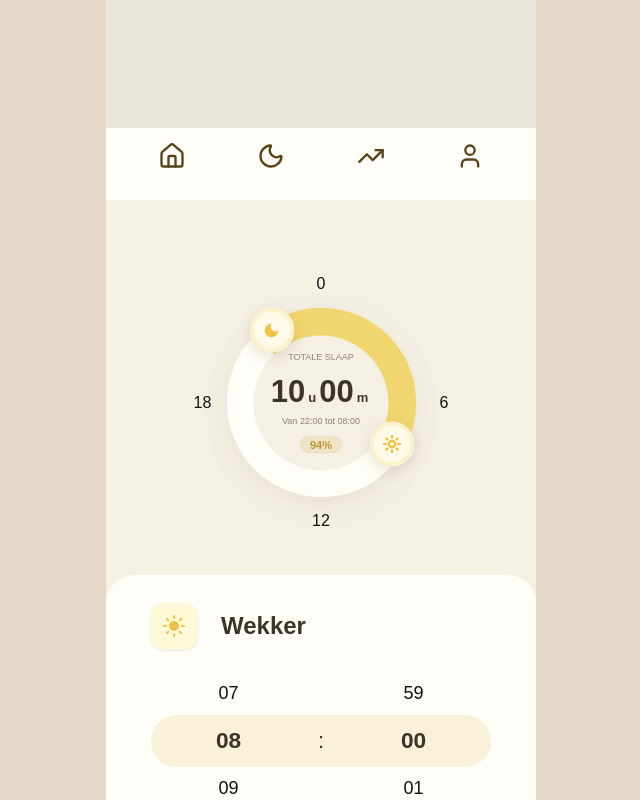
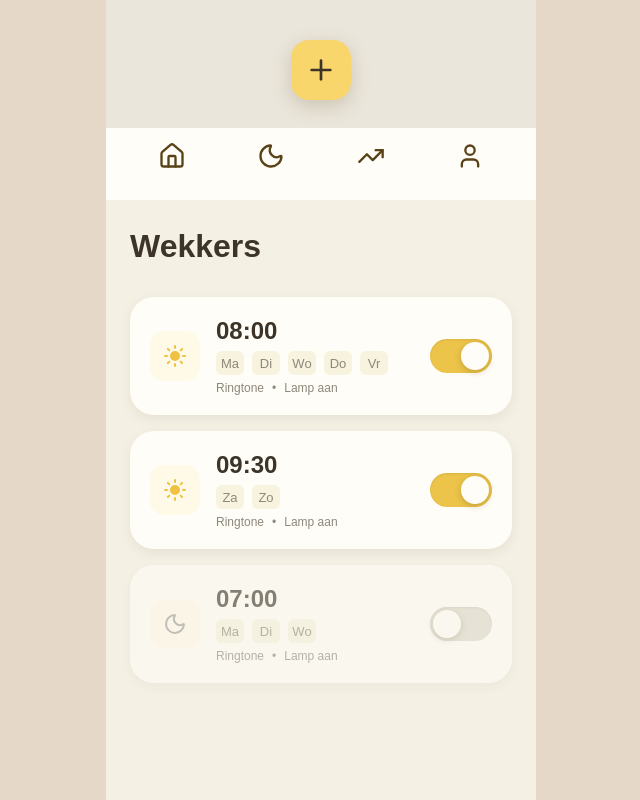
Before and after one commit to MaartjevD/RestforMore, a React (Vite) app: page /sleep in a window 1280 px wide. Shown: the part 600-1400 px from the top of the page, without its empty margins (319-959 px from the left). Built offline with nearby package versions, Linux system fonts and the light colour scheme.

Commit message:
wekker lijst gemaakt, wekker aanmaak pagina

```diff
--- a/src/App.jsx
+++ b/src/App.jsx
@@ -4,7 +4,7 @@ import Layout from "./components/Layout";
 import Onboarding from "./pages/onboarding-page";
 import Home from "./pages/home";
 import Sleep from "./pages/Sleep";
-import AlarmSound from "./pages/AlarmSound";
+import AlarmSound from "./components/AlarmSound";
 import Progress from "./pages/Progress";
 import Account from "./pages/account";
 
--- /dev/null
+++ b/src/components/AlarmsList.css
@@ -0,0 +1,157 @@
+.alarms-page {
+  min-height: 100vh;
+  padding: 28px 24px 120px;
+  background: #f4f0e4;
+  color: #3d3429;
+}
+
+.alarms-page h1 {
+  margin: 0 0 32px;
+  font-size: 32px;
+  font-weight: 700;
+  color: #3d3429;
+}
+
+.alarms-list {
+  display: grid;
+  gap: 16px;
+  margin-bottom: 40px;
+}
+
+.alarm-card {
+  display: flex;
+  align-items: center;
+  justify-content: space-between;
+  padding: 20px;
+  border-radius: 24px;
+  background: #fffdf7;
+  box-shadow: 0 4px 12px rgba(80, 60, 20, 0.08);
+  transition: all 0.2s ease;
+}
+
+.alarm-card.disabled {
+  opacity: 0.6;
+}
+
+.alarm-card-left {
+  display: flex;
+  align-items: center;
+  gap: 16px;
+  flex: 1;
+}
+
+.alarm-icon {
+  width: 50px;
+  height: 50px;
+  border-radius: 14px;
+  background: #fff9e8;
+  display: flex;
+  align-items: center;
+  justify-content: center;
+  flex-shrink: 0;
+}
+
+.alarm-details {
+  display: flex;
+  flex-direction: column;
+  gap: 6px;
+}
+
+.alarm-time {
+  font-size: 24px;
+  font-weight: 700;
+  color: #3d3429;
+}
+
+.alarm-days {
+  display: flex;
+  gap: 8px;
+  font-size: 13px;
+  color: #8e877b;
+}
+
+.alarm-days span {
+  width: 28px;
+  height: 24px;
+  display: flex;
+  align-items: center;
+  justify-content: center;
+  background: #f7f3de;
+  border-radius: 6px;
+}
+
+.alarm-meta {
+  display: flex;
+  align-items: center;
+  gap: 6px;
+  font-size: 12px;
+  color: #8e877b;
+}
+
+.alarm-meta .dot {
+  margin: 0 2px;
+}
+
+.alarm-toggle {
+  width: 62px;
+  height: 34px;
+  border-radius: 999px;
+  background: #ded9cc;
+  padding: 3px;
+  display: flex;
+  justify-content: flex-start;
+  align-items: center;
+  box-shadow: inset 0 1px 2px rgba(80, 60, 20, 0.12);
+  border: none;
+  cursor: pointer;
+  transition:
+    background 0.2s ease,
+    justify-content 0.2s ease,
+    box-shadow 0.2s ease;
+  flex-shrink: 0;
+}
+
+.alarm-toggle:hover,
+.alarm-toggle:focus-visible {
+  box-shadow:
+    inset 0 1px 2px rgba(80, 60, 20, 0.16),
+    0 0 0 4px rgba(236, 196, 73, 0.16);
+}
+
+.alarm-toggle.active {
+  background: #ecc449;
+  justify-content: flex-end;
+}
+
+.toggle-circle {
+  width: 28px;
+  height: 28px;
+  border-radius: 50%;
+  background: #fffdf7;
+  box-shadow: 0 2px 6px rgba(80, 60, 20, 0.25);
+}
+
+.add-alarm-button {
+  position: fixed;
+  bottom: 100px;
+  left: 50%;
+  transform: translateX(-50%);
+  width: 60px;
+  height: 60px;
+  border-radius: 18px;
+  background: #f8d66b;
+  border: none;
+  display: flex;
+  align-items: center;
+  justify-content: center;
+  box-shadow: 0 6px 20px rgba(80, 60, 20, 0.2);
+  cursor: pointer;
+  color: #3d3429;
+  transition: all 0.2s ease;
+}
+
+.add-alarm-button:hover,
+.add-alarm-button:focus-visible {
+  box-shadow: 0 8px 24px rgba(80, 60, 20, 0.3);
+  transform: translateX(-50%) scale(1.05);
+}
--- /dev/null
+++ b/src/components/AlarmsList.jsx
@@ -0,0 +1,95 @@
+import { useState } from "react";
+import { Sun, Moon, Plus } from "lucide-react";
+import "./AlarmsList.css";
+
+export default function AlarmsList() {
+  const [alarms, setAlarms] = useState([
+    {
+      id: 1,
+      time: "08:00",
+      days: ["Ma", "Di", "Wo", "Do", "Vr"],
+      ringtone: "Ringtone",
+      lamp: true,
+      enabled: true,
+    },
+    {
+      id: 2,
+      time: "09:30",
+      days: ["Za", "Zo"],
+      ringtone: "Ringtone",
+      lamp: true,
+      enabled: true,
+    },
+    {
+      id: 3,
+      time: "07:00",
+      days: ["Ma", "Di", "Wo"],
+      ringtone: "Ringtone",
+      lamp: false,
+      enabled: false,
+    },
+  ]);
+
+  function toggleAlarm(id) {
+    setAlarms((current) =>
+      current.map((alarm) =>
+        alarm.id === id ? { ...alarm, enabled: !alarm.enabled } : alarm,
+      ),
+    );
+  }
+
+  return (
+    <div className="alarms-page">
+      <h1>Wekkers</h1>
+
+      <div className="alarms-list">
+        {alarms.map((alarm) => (
+          <div
+            key={alarm.id}
+            className={`alarm-card ${alarm.enabled ? "enabled" : "disabled"}`}
+          >
+            <div className="alarm-card-left">
+              <div className="alarm-icon">
+                {alarm.enabled ? (
+                  <Sun size={24} fill="#efc243" color="#efc243" />
+                ) : (
+                  <Moon size={24} color="#9e9e9e" />
+                )}
+              </div>
+
+              <div className="alarm-details">
+                <div className="alarm-time">{alarm.time}</div>
+
+                <div className="alarm-days">
+                  {alarm.days.map((day) => (
+                    <span key={day}>{day}</span>
+                  ))}
+                </div>
+
+                <div className="alarm-meta">
+                  <span>{alarm.ringtone}</span>
+                  <span className="dot">•</span>
+                  <span>Lamp aan</span>
+                </div>
+              </div>
+            </div>
+
+            <button
+              type="button"
+              className={`alarm-toggle ${alarm.enabled ? "active" : ""}`}
+              onClick={() => toggleAlarm(alarm.id)}
+              aria-pressed={alarm.enabled}
+              aria-label={`Toggle alarm at ${alarm.time}`}
+            >
+              <div className="toggle-circle"></div>
+            </button>
+          </div>
+        ))}
+      </div>
+
+      <button type="button" className="add-alarm-button" aria-label="Add new alarm">
+        <Plus size={32} />
+      </button>
+    </div>
+  );
+}
--- a/src/components/WekkerComponent.css
+++ b/src/components/WekkerComponent.css
@@ -174,7 +174,7 @@
   display: flex;
   align-items: center;
   gap: 24px;
-  margin-bottom: 32px;
+  margin-bottom: 26px;
 }
 
 .section-title h2 {
@@ -202,7 +202,7 @@
   display: grid;
   grid-template-columns: 1fr 30px 1fr;
   align-items: center;
-  margin-bottom: 35px;
+  margin-bottom: 40px;
   overflow: hidden;
 }
 
@@ -210,9 +210,9 @@
   position: absolute;
   left: 0;
   right: 0;
-  top: 34px;
-  height: 52px;
-  background: #f8f0d7;
+  top: 41px;
+  height: 40px;
+  background: #fbf6e6;
   border-radius: 999px;
   display: flex;
   align-items: center;
@@ -254,9 +254,9 @@
 }
 
 .picker-column button.active {
-  font-size: 22px;
+  font-size: 20px;
   color: #3d3429;
-  font-weight: 700;
+
   transform: scale(1.03);
 }
 
@@ -264,12 +264,12 @@
   position: relative;
   z-index: 1;
   text-align: center;
-  font-size: 22px;
+  font-size: 20px;
 }
 
 .sound-pill {
   margin-top: 20px;
-  height: 48px;
+  height: 35px;
   width: 100%;
   background: #f4f0e4;
   border-radius: 999px;
@@ -277,7 +277,7 @@
   align-items: center;
   gap: 8px;
   overflow: hidden;
-  box-shadow: 0 3px 8px rgba(80, 60, 20, 0.08);
+  box-shadow: 0 3px 1px rgba(80, 60, 20, 0.08);
   border: none;
   cursor: pointer;
 }
@@ -290,6 +290,7 @@
   border-radius: 999px;
   padding: 10px 18px;
   min-width: 110px;
+  height: 35px;
 }
 
 .sound-pill-value {
@@ -326,14 +327,14 @@
 
 .sound-pill {
   margin-top: 20px;
-  height: 42px;
+  height: 38px;
   background: #f4f0e4;
   border-radius: 999px;
   display: flex;
   align-items: center;
   justify-content: space-between;
   overflow: hidden;
-  box-shadow: 0 3px 8px rgba(80, 60, 20, 0.08);
+  box-shadow: 0 3px 3px rgba(175, 167, 152, 0.08);
   border: none;
   cursor: pointer;
 }
--- a/src/pages/Sleep.jsx
+++ b/src/pages/Sleep.jsx
@@ -1,17 +1,7 @@
-// import LampToggle from "../components/lamp-toggle";
+import AlarmsList from "../components/AlarmsList";
 
-// export default function Sleep() {
-//   return (
-//     <main>
-//       <LampToggle />
-//     </main>
-//   );
-// }
-
-import WekkerComponent from "../components/WekkerComponent";
-
-function App() {
-  return <WekkerComponent />;
+function Sleep() {
+  return <AlarmsList />;
 }
 
-export default App;
+export default Sleep;
```
Also changed, not shown: src/components/AlarmSound.css (renamed from src/pages/AlarmSound.css), src/components/AlarmSound.jsx (renamed from src/pages/AlarmSound.jsx).
